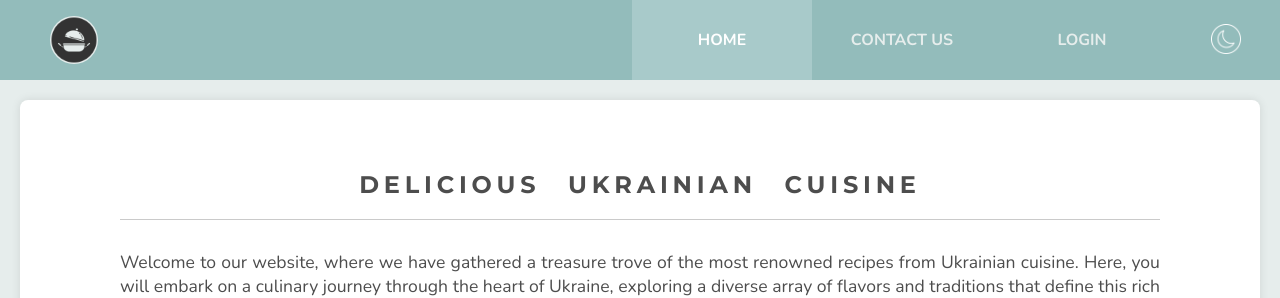
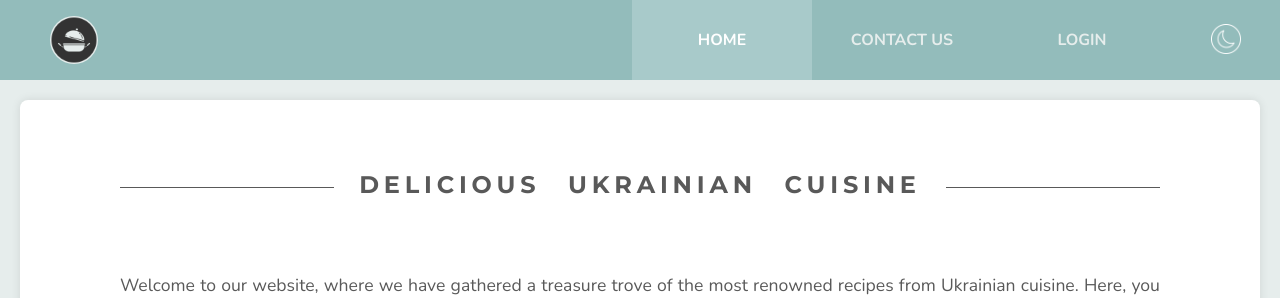
Before and after one commit to HalynaRiabokonenko/cookbook, a React (Create React App) app: page / in a window 1280 px wide. Shown: the top 298 px of the page. Built offline with nearby package versions, Linux system fonts and the light colour scheme; no server answers.

Commit message:
add PageHeader style for ::after

```diff
--- a/src/App.css
+++ b/src/App.css
@@ -14,7 +14,7 @@
   --light-gray: #dddddd;
   --light-gray--dark: #dddddd;
 
-  --header-text-color: #4d4d4d;
+  --header-text-color: #595959;
   --header-text-color--dark: #cacaca;
 }
 
--- a/src/components/share_atomic/PageHeader/PageHeader.module.css
+++ b/src/components/share_atomic/PageHeader/PageHeader.module.css
@@ -1,11 +1,34 @@
 .header-text {
+  color: var(--header-text-color);
+  font-size: 18px;
+  text-align: center;
+  letter-spacing: 0.3em;
   font-size: 1.5rem;
-  margin: 30px 80px;
+  margin: 30px 60px 10px;
   text-transform: uppercase;
   text-align: center;
   letter-spacing: 0.3rem;
   word-spacing: 1rem;
   text-align: center;
   padding: 20px;
-  border-bottom: 1px solid var(--header-text-color--dark);
 }
+
+.header-text span {
+  background-color: var(--white);
+  padding: 0 25px;
+}
+
+.header-text::after {
+  content: "";
+  display: block;
+  border-bottom: 1px solid var(--header-text-color);
+  margin: -12px 0 35px;
+}
+
+.header-text.dark {
+  color: var(--header-text-color--dark);
+}
+
+.header-text.dark span {
+  background-color: var(--medium-green--dark);
+}
--- a/src/components/share_atomic/PageHeader/PageHeader.tsx
+++ b/src/components/share_atomic/PageHeader/PageHeader.tsx
@@ -16,7 +16,7 @@ const PageHeader = (props: PropsWithChildren<Props>): ReactElement => {
                 styles["header-text"],
                 styles[props.mode]
             )}>
-                {props.children}
+                <span>{props.children}</span>
             </h1>
         </div>
     );
```
